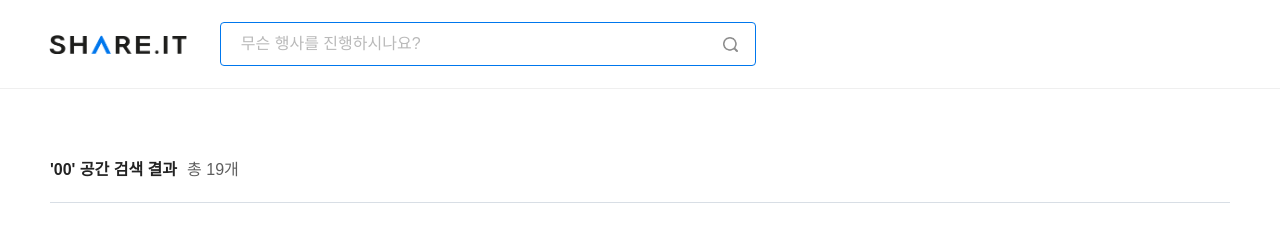
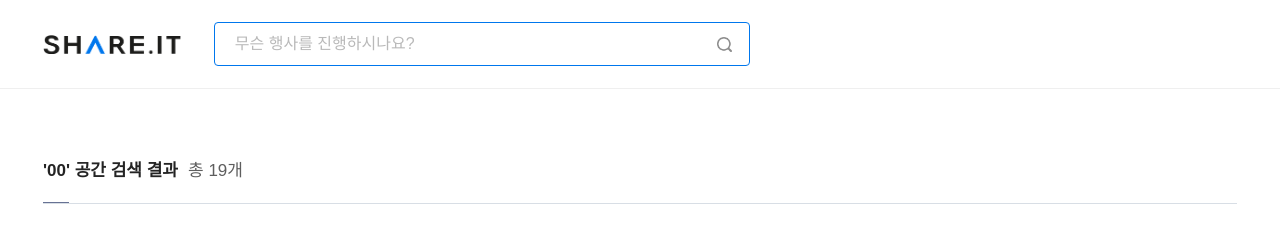
Before and after one commit to yunojang/fe_test, a React (Create React App) app: page / in a window 1280 px wide. Shown: the top 231 px of the page. Built offline with nearby package versions, Linux system fonts and the light colour scheme; a web font is replaced by a local one.

Commit message:
style: content width 등 수정

```diff
--- a/src/components/Header/index.tsx
+++ b/src/components/Header/index.tsx
@@ -21,12 +21,13 @@ const Container = styled.header`
   height: 89px;
   border-bottom: 1px solid #efefef;
   background: #fff;
+  z-index: 1;
 `;
 
 const Content = styled.div`
   display: flex;
   align-items: center;
-  width: 1182px;
+  width: 1194px;
   height: 100%;
   padding: 22px 0;
   margin: auto;
--- a/src/components/Result/ResultHeader.tsx
+++ b/src/components/Result/ResultHeader.tsx
@@ -12,12 +12,24 @@ function Header() {
 export default Header;
 
 const HeaderContainer = styled.header`
+  position: relative;
   display: flex;
   padding-bottom: 21.5px;
   border-bottom: 1px solid #d8dee5;
+  font-size: 17px;
 
   span + span {
     margin-left: 10px;
+  }
+
+  &::before {
+    position: absolute;
+    left: 0;
+    bottom: 0;
+    width: 26px;
+    height: 1px;
+    content: "";
+    background: #677294;
   }
 `;
 
--- a/src/components/Result/index.tsx
+++ b/src/components/Result/index.tsx
@@ -47,7 +47,7 @@ function Result() {
 export default Result;
 
 const Container = styled.main`
-  width: 1180px;
+  width: 1194px;
   margin: auto;
   margin-top: 67px;
 `;
```
